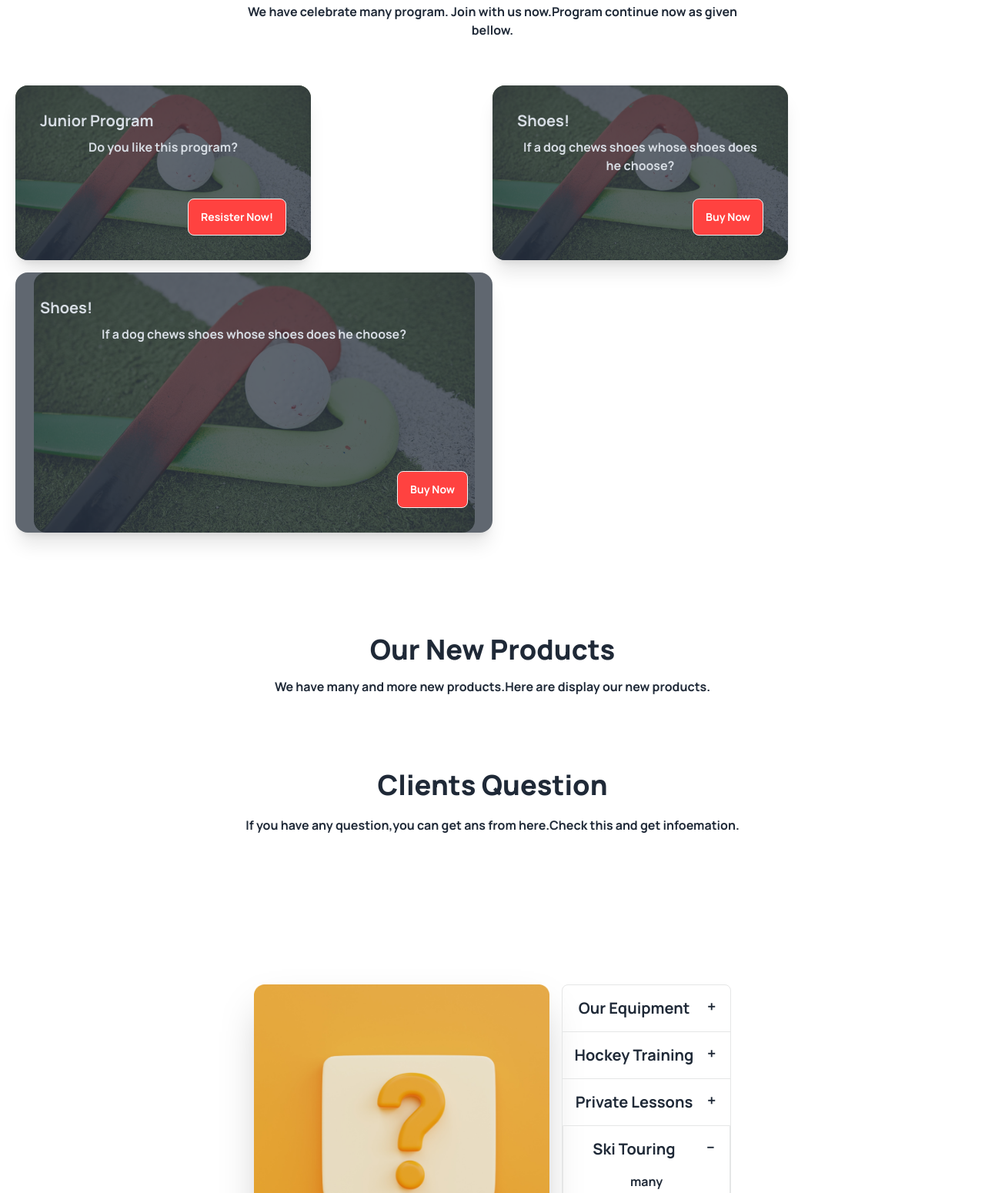
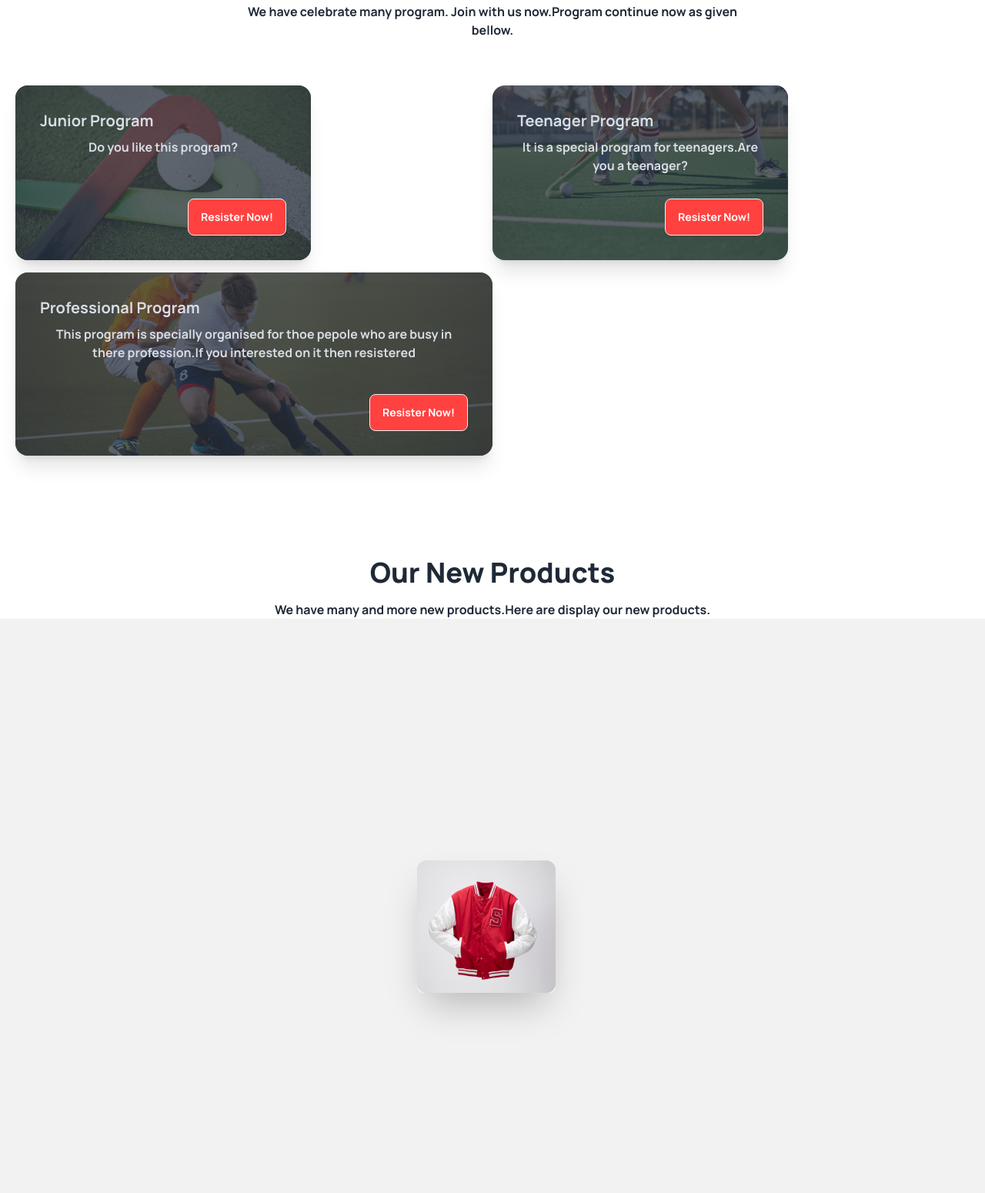
Before and after one commit to Afia245/assignment3-repo, a plain HTML site: page index.html in a window 1280 px wide. Shown: the part 1602-3152 px from the top of the page at 77% size. Drawn offline with nearby package versions, Linux system fonts and the light colour scheme.

Commit message:
some code initialize

```diff
--- a/index.html
+++ b/index.html
@@ -174,22 +174,22 @@
           </div>
         </div>
         <div class="card w-96 bg-base-100 shadow-xl image-full">
-          <figure><img src="Images/2.png" alt="Shoes" /></figure>
+          <figure><img src="Images/3.png" alt="Shoes" /></figure>
           <div class="card-body">
-            <h2 class="card-title">Shoes!</h2>
-            <p>If a dog chews shoes whose shoes does he choose?</p>
+            <h2 class="card-title">Teenager Program</h2>
+            <p>It is a special program for teenagers.Are you a teenager?</p>
             <div class="card-actions justify-end">
-              <button class="btn bg-primary-color text-white">Buy Now</button>
+              <button class="btn bg-primary-color text-white">Resister Now!</button>
             </div>
           </div>
         </div>
         <div class="card lg: max-w-60000 my-4 bg-base-100 shadow-xl image-full">
-          <figure><img src="Images/2.png" alt="Shoes" /></figure>
+          <figure><img src="Images/4.png" alt="Shoes" /></figure>
           <div class="card-body">
-            <h2 class="card-title">Shoes!</h2>
-            <p>If a dog chews shoes whose shoes does he choose?</p>
+            <h2 class="card-title">Professional Program</h2>
+            <p>This program is specially organised for thoe pepole who are busy in there profession.If you interested on it then resistered</p>
             <div class="card-actions justify-end">
-              <button class="btn bg-primary-color text-white">Buy Now</button>
+              <button class="btn bg-primary-color text-white">Resister Now!</button>
             </div>
           </div>
         </div>
@@ -198,7 +198,16 @@
     <section class="my-24 text-center">
       <h3 class="text-4xl mb-4 font-extrabold">Our New Products</h3>
       <p>We have many and more new products.Here are display our new products.</p>
+      <div>
+        <div class="hero min-h-screen bg-base-200">
+          <div class="hero-content flex-col lg:flex-row">
+            <img src="Images/5.png" class="max-w-sm rounded-lg shadow-2xl" />
+            <div>
 
+            </div>
+          </div>
+        </div>
+      </div>
 
     </section>
     <section class="text-center my-24">
```
